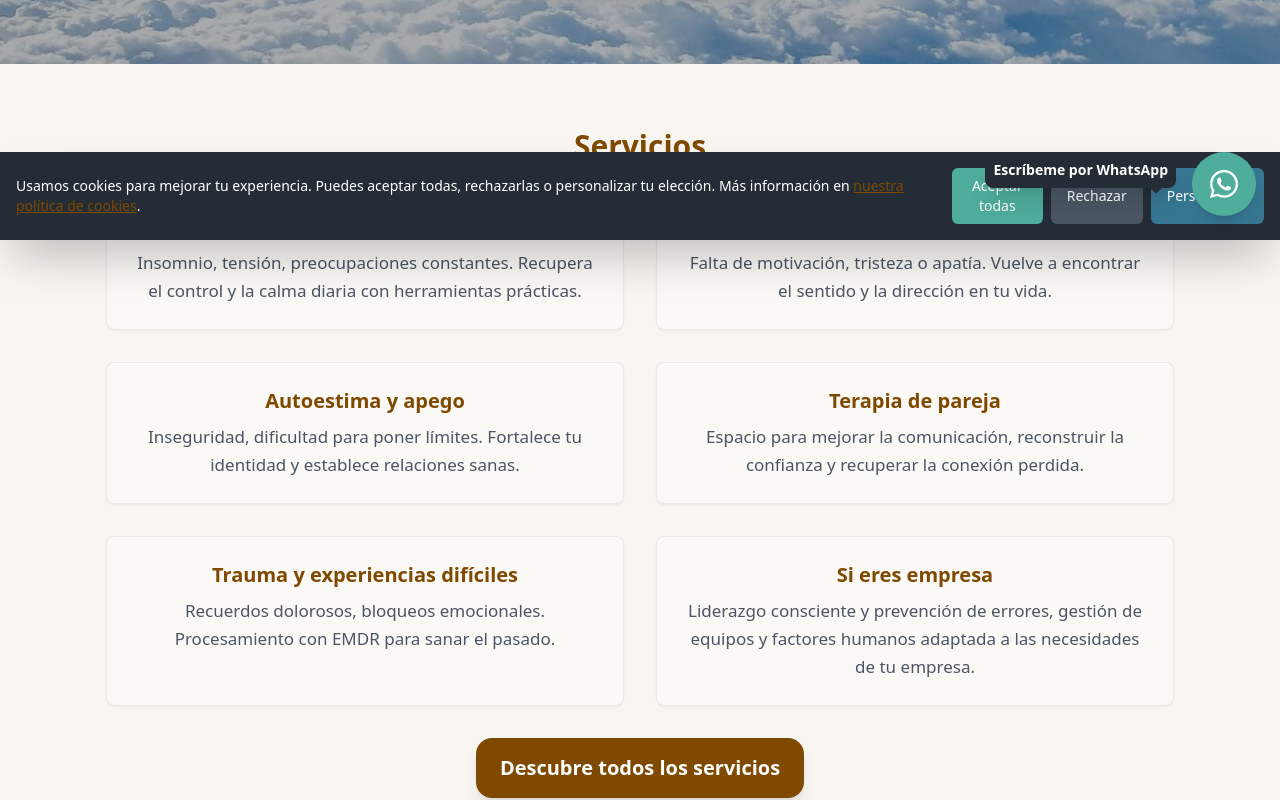
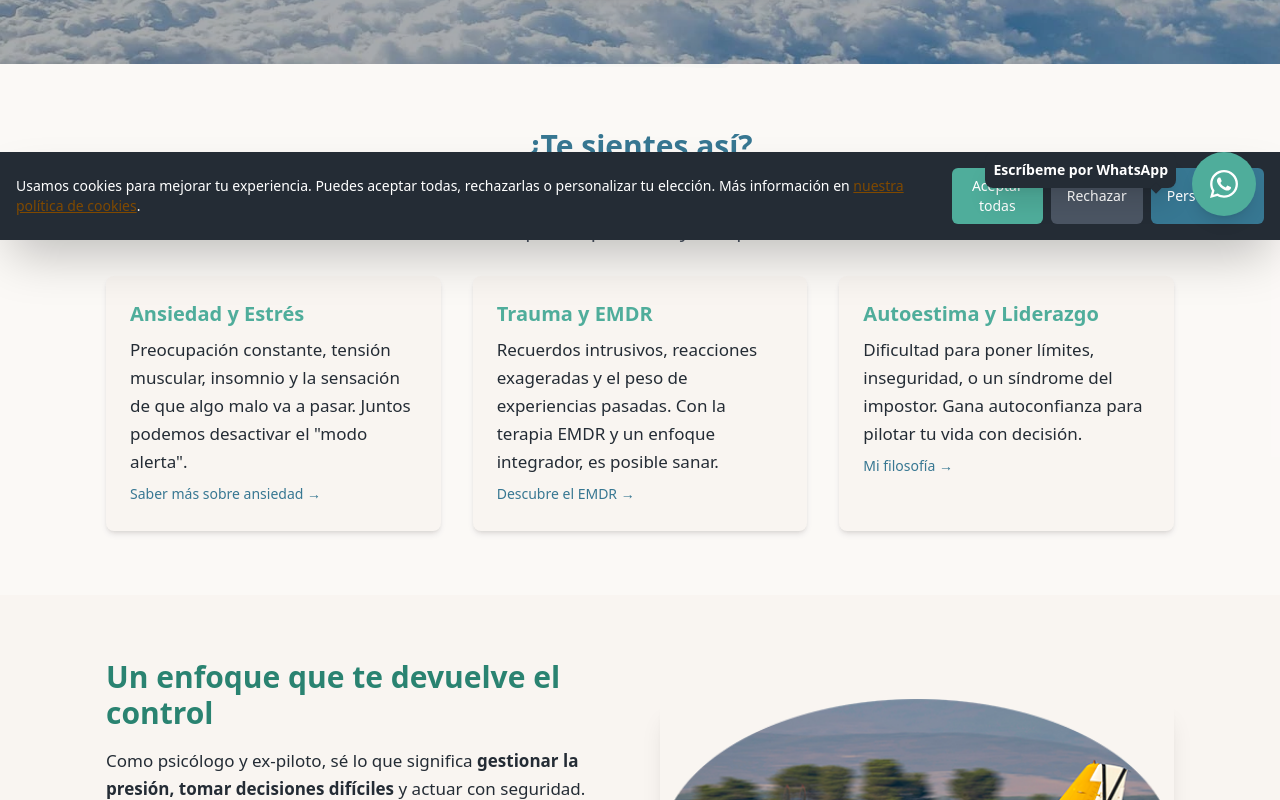
Before and after one commit to psicopiloto/psicopilotopage1, a Next.js app: page / in a window 1280 px wide. Shown: the part 560-1360 px from the top of the page. Built offline with nearby package versions, Linux system fonts and the light colour scheme.

Commit message:
Update index.js

```diff
--- a/pages/index.js
+++ b/pages/index.js
@@ -46,61 +46,55 @@ export default function Home() {
           }}
         />
 
-        {/* SECCIÓN 1: SERVICIOS */}
-        <section className="py-16 bg-psicopiloto-sand-50">
-          <div className="container mx-auto max-w-5xl text-center">
-            <h2 className="text-3xl font-semibold mb-6 text-psicopiloto-honey-500">
-              Servicios
+        {/* === SECCIÓN 1: ÉNFASIS EN EL PROBLEMA Y LA SOLUCIÓN (RESTAURADA) === */}
+        <section className="py-16 bg-white/40">
+          <div className="container mx-auto px-4 max-w-5xl text-center">
+            <h2 className="text-3xl font-semibold mb-6 text-psicopiloto-blue-600">
+              ¿Te sientes así?
             </h2>
-            <div className="grid md:grid-cols-2 gap-8">
-              {[
-                {
-                  title: "Ansiedad y estrés",
-                  desc: "Insomnio, tensión, preocupaciones constantes. Recupera el control y la calma diaria con herramientas prácticas.",
-                },
-                {
-                  title: "Depresión y ánimo bajo",
-                  desc: "Falta de motivación, tristeza o apatía. Vuelve a encontrar el sentido y la dirección en tu vida.",
-                },
-                {
-                  title: "Autoestima y apego",
-                  desc: "Inseguridad, dificultad para poner límites. Fortalece tu identidad y establece relaciones sanas.",
-                },
-                {
-                  title: "Terapia de pareja",
-                  desc: "Espacio para mejorar la comunicación, reconstruir la confianza y recuperar la conexión perdida.",
-                },
-                {
-                  title: "Trauma y experiencias difíciles",
-                  desc: "Recuerdos dolorosos, bloqueos emocionales. Procesamiento con EMDR para sanar el pasado.",
-                },
-                {
-                  title: "Si eres empresa",
-                  desc: "Liderazgo consciente y prevención de errores, gestión de equipos y factores humanos adaptada a las necesidades de tu empresa.",
-                },
-              ].map((s, i) => (
-                <div
-                  key={i}
-                  className="p-6 bg-white/40 rounded-lg shadow-sm border border-psicopiloto-gray-500/10"
-                >
-                  <h3 className="font-semibold text-xl mb-2 text-psicopiloto-honey-500">
-                    {s.title}
+            <p className="text-xl text-psicopiloto-gray-500 mb-8 max-w-3xl mx-auto">
+              La ansiedad no tiene por qué pilotar tu vida. Te ofrezco un espacio
+              seguro para transformar tus preocupaciones y recuperar tu bienestar.
+            </p>
+
+            <div className="grid md:grid-cols-3 gap-8 text-left">
+              <div className="p-6 bg-psicopiloto-sand-50 rounded-lg shadow-md hover:shadow-xl transition">
+                <h3 className="text-xl font-bold mb-2 text-psicopiloto-green-500">
+                  Ansiedad y Estrés
                 </h3>
-                  <p className="text-psicopiloto-gray-500">{s.desc}</p>
+                <p className="text-psicopiloto-gray-700">
+                  Preocupación constante, tensión muscular, insomnio y la sensación
+                  de que algo malo va a pasar. Juntos podemos desactivar el
+                  "modo alerta".
+                </p>
+                <a href="/ansiedad" className="text-sm text-psicopiloto-blue-600 hover:underline mt-2 inline-block">Saber más sobre ansiedad →</a>
               </div>
-              ))}
+              <div className="p-6 bg-psicopiloto-sand-50 rounded-lg shadow-md hover:shadow-xl transition">
+                <h3 className="text-xl font-bold mb-2 text-psicopiloto-green-500">
+                  Trauma y EMDR
+                </h3>
+                <p className="text-psicopiloto-gray-700">
+                  Recuerdos intrusivos, reacciones exageradas y el peso de
+                  experiencias pasadas. Con la terapia EMDR y un enfoque
+                  integrador, es posible sanar.
+                </p>
+                <a href="/servicios" className="text-sm text-psicopiloto-blue-600 hover:underline mt-2 inline-block">Descubre el EMDR →</a>
               </div>
-            <div className="mt-8">
-              <AnimatedCTA
-                href="/servicios"
-                text="Descubre todos los servicios"
-                color="honey"
-              />
+              <div className="p-6 bg-psicopiloto-sand-50 rounded-lg shadow-md hover:shadow-xl transition">
+                <h3 className="text-xl font-bold mb-2 text-psicopiloto-green-500">
+                  Autoestima y Liderazgo
+                </h3>
+                <p className="text-psicopiloto-gray-700">
+                  Dificultad para poner límites, inseguridad, o un síndrome del
+                  impostor. Gana autoconfianza para pilotar tu vida con decisión.
+                </p>
+                <a href="/sobre-mi" className="text-sm text-psicopiloto-blue-600 hover:underline mt-2 inline-block">Mi filosofía →</a>
+              </div>
             </div>
           </div>
         </section>
 
-        {/* SECCIÓN 2: TÍTULO Y ENFOQUE */}
+        {/* === SECCIÓN 2: TÍTULO Y ENFOQUE (RESTAURADA) === */}
         <section className="py-16 bg-psicopiloto-sand-50">
           <div className="container mx-auto px-4 max-w-5xl">
             <div className="grid md:grid-cols-2 gap-10 items-center">
@@ -140,6 +134,7 @@ export default function Home() {
             </div>
           </div>
         </section>
+
 
         {/* SECCIÓN 3: TERAPIA ONLINE / PRESENCIAL (Potenciando ONLINE) */}
         <section className="py-16 bg-white/40">
@@ -220,16 +215,17 @@ export default function Home() {
           </div>
         </section>
 
-        {/* === NUEVA SECCIÓN COMPACTA: SOBRE EL PROYECTO (CON ENLACES CLAVE) === */}
+        {/* === NUEVA SECCIÓN COMPACTA: SOBRE EL PROYECTO (CON ENLACES CLAVE Y ALINEACIÓN) === */}
         <section className="py-16 bg-white/40">
           <div className="container mx-auto max-w-5xl">
             <h2 className="text-3xl font-semibold mb-8 text-center text-psicopiloto-blue-600">
                 Conoce el Proyecto
             </h2>
+            {/* Usamos flex flex-col h-full para empujar los botones al final de cada columna */}
             <div className="grid grid-cols-1 md:grid-cols-2 gap-8 p-6 bg-psicopiloto-sand-50 rounded-2xl shadow-xl">
 
-              {/* Columna 1: Sobre el Psicólogo (Enlace a /sobre-mi) */}
-              <div>
+              {/* Columna 1: Sobre el Psicólogo (Alineada) */}
+              <div className="flex flex-col h-full">
                 <h3 className="text-2xl font-semibold mb-3 text-psicopiloto-green-600">
                   Sobre el Psicólogo
                 </h3>
@@ -238,30 +234,34 @@ export default function Home() {
                   (gestión de crisis, factores humanos y liderazgo) se integra en
                   la terapia para ofrecerte un enfoque sólido y práctico, basado en la humildad y la toma de decisiones consciente.
                 </p>
+                <div className="mt-auto">
                   <AnimatedCTA
                     href="/sobre-mi"
                     text="Conóceme mejor"
                     color="blue"
-                  className="mt-4"
                   />
                 </div>
+              </div>
 
-              {/* Columna 2: Filosofía del Proyecto (Enlace a /que-es-psicopiloto) */}
-              <div>
+              {/* Columna 2: Filosofía del Proyecto (Alineada y Ajustada) */}
+              <div className="flex flex-col h-full">
                 <h3 className="text-2xl font-semibold mb-3 text-psicopiloto-green-600">
                   La Filosofía Psicopiloto
                 </h3>
+                {/* 🚀 TEXTO AJUSTADO PARA IGUALAR LA LONGITUD DE LA CAJA ANTERIOR 🚀 */}
                 <p className="leading-relaxed mb-4 text-psicopiloto-gray-700">
                   El objetivo es que vuelvas a pilotar tu vida con seguridad y dirección. Mi
                   compromiso es ofrecerte un espacio de confianza, utilizando
                   terapia integradora y EMDR para que recuperes el control de tus emociones.
+                  La filosofía de Psicopiloto aplica los valores de la aviación: resiliencia, trabajo en equipo y una cultura de aprendizaje constante.
                 </p>
+                <div className="mt-auto">
                   <AnimatedCTA
                     href="/que-es-psicopiloto"
                     text="Descubre la filosofía"
                     color="blue"
-                  className="mt-4"
                   />
+                </div>
               </div>
             </div>
           </div>
```
Lines whose indentation alone changed are shown as unchanged.
